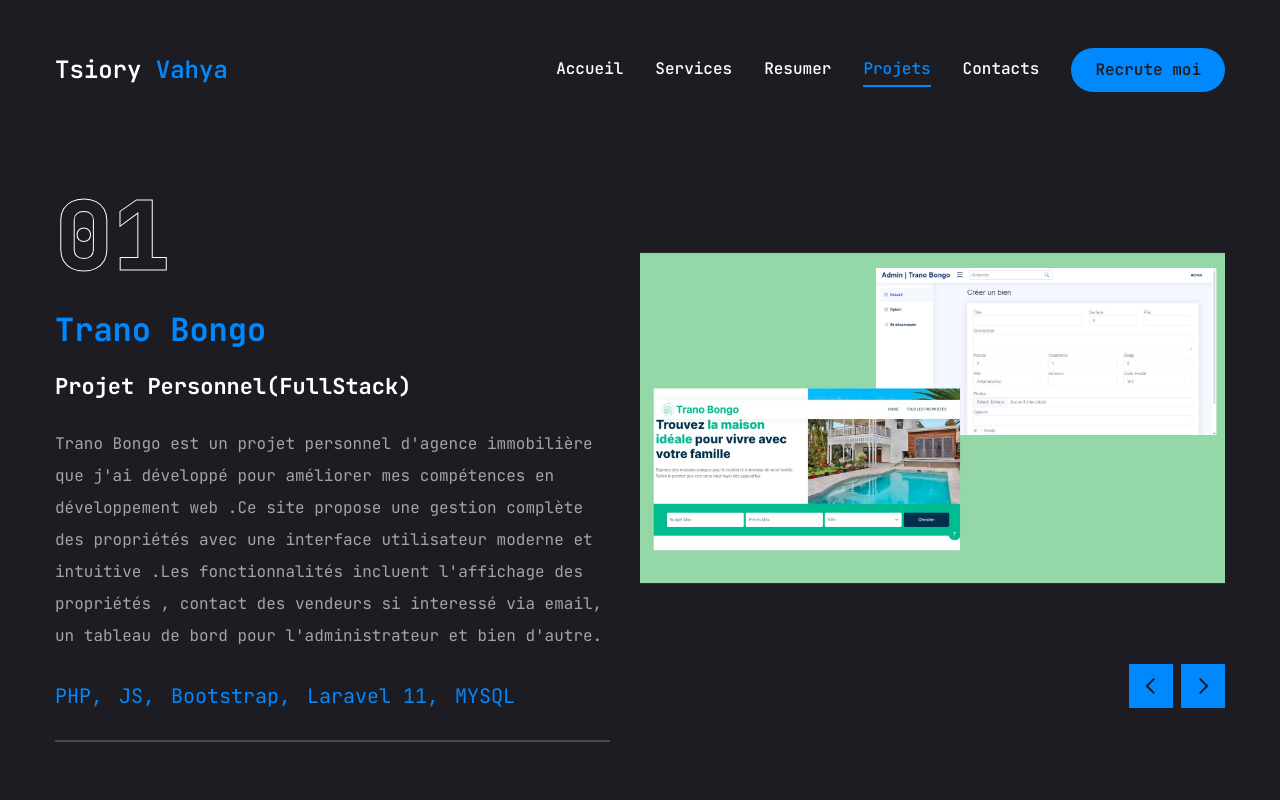
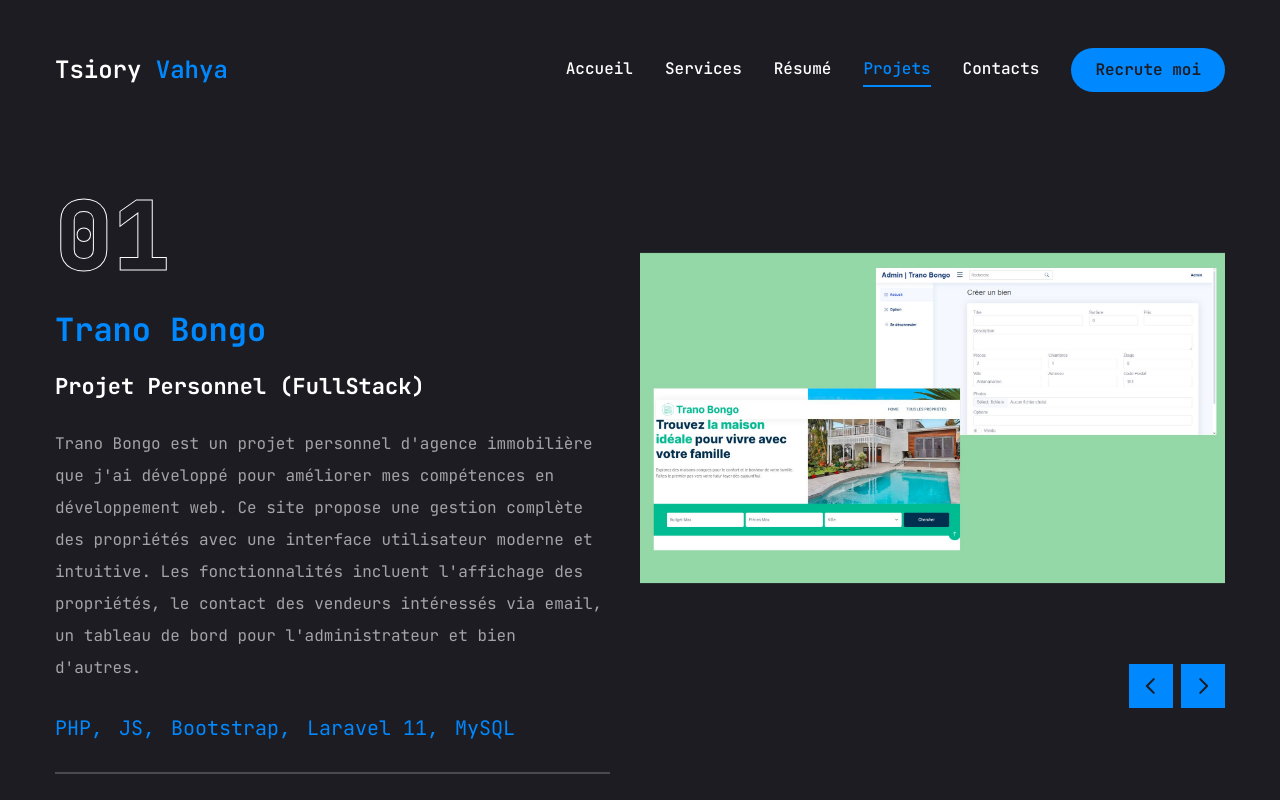
Before and after one commit to TsioryVahya/Tsiory_portofolio, a Next.js app: page /projets in a window 1280 px wide. Built offline with nearby package versions, Linux system fonts and the light colour scheme.

Commit message:
correction des fautes de francais

```diff
--- a/app/page.jsx
+++ b/app/page.jsx
@@ -19,8 +19,7 @@ const Home  = () => {
                 Hello, Je suis <br /> <span className='text-accent'>Tsiory Vahya RABEARIVONY</span>
               </h1>
               <p className='max-w-[500px] mb-9 text-white/80'>
-                  Je suis passionné par la création de solutions techniques optimisés et je maitrise
-                  plusieurs langages de programmation et technologies
+              Je suis passionné par la création de solutions techniques optimisées et je maîtrise plusieurs langages de programmation et technologies.
               </p>
                 {/*button*/}
               <div className="flex flex-col xl:flex-row items-center gap-8">
--- a/app/projets/page.jsx
+++ b/app/projets/page.jsx
@@ -22,34 +22,33 @@ import WorkSliderBtns from "@/components/WorkSliderBtns";
 
 const projects = [
     {
-        num:'01',
-        category:'Projet Personnel(FullStack)',
-        title:"Trano Bongo",
-        description:"Trano Bongo est un projet personnel d'agence immobilière que j'ai développé pour améliorer mes compétences en développement web .Ce site propose une gestion complète des propriétés avec une interface utilisateur moderne et intuitive .Les fonctionnalités incluent l'affichage des propriétés  , contact des vendeurs si interessé via email,  un tableau de bord pour l'administrateur et bien d'autre. ",
-        stack: [{name:"PHP"},{name:"JS"},{name:"Bootstrap"},{name:"Laravel 11"},{name:"MYSQL"}],
-        image:"/assets/projets/tranobongo.jpg",
-        github:"",
-
+        num: '01',
+        category: 'Projet Personnel (FullStack)',
+        title: "Trano Bongo",
+        description: "Trano Bongo est un projet personnel d'agence immobilière que j'ai développé pour améliorer mes compétences en développement web. Ce site propose une gestion complète des propriétés avec une interface utilisateur moderne et intuitive. Les fonctionnalités incluent l'affichage des propriétés, le contact des vendeurs intéressés via email, un tableau de bord pour l'administrateur et bien d'autres.",
+        stack: [{ name: "PHP" }, { name: "JS" }, { name: "Bootstrap" }, { name: "Laravel 11" }, { name: "MySQL" }],
+        image: "/assets/projets/tranobongo.jpg",
+        github: "",
     },
     {
-        num:'02',
-        category:'Stage (Back-End)',
-        title:"Site Web Interne",
-        description:"c'est un projet qu'on a fait chez Océanes Adventures , on a crée une site web pour gérer les voyages de chaque voiture . Ce site propose une gestion des voitures , trajets avec une page planning et bien d'autre",
-        stack: [{name:"Bootstrap"},{name:"PHP"}],
-        image:"/assets/projets/stage.jpg",
-        github:"",
+        num: '02',
+        category: 'Stage (Back-End)',
+        title: "Site Web Interne",
+        description: "C'est un projet qu'on a réalisé chez Océanes Adventures. On a créé un site web pour gérer les voyages de chaque voiture. Ce site propose une gestion des voitures, des trajets avec une page de planning et bien d'autres.",
+        stack: [{ name: "Bootstrap" }, { name: "PHP" }],
+        image: "/assets/projets/stage.jpg",
+        github: "",
     },
     {
-        num:'03',
-        category:'Projet Personnel(FullStack)',
-        title:"Tsiory Vahya Portofolio",
-        description:"Ce portofolio est un projet concu pour mettre en valeur mes compétences en développement web et mes réalisations professionnelles.Il offre une navigation fluide et réactive,permettant de découvrir mes projets , mon parcours et mes services.Le site inclut également des fonctionnalités telles qu'un bouton de téléchargement de CV,une section détaillant mes compétences techniques,ainsi qu'une page dédiée à mes projets clés.",
-        stack: [{name:"React"},{name:"Next.js"},{name:"Tailwind"}],
-        image:"/assets/projets/portofolio.jpg",
-        github:"",
+        num: '03',
+        category: 'Projet Personnel (FullStack)',
+        title: "Tsiory Vahya Portfolio",
+        description: "Ce portfolio est un projet conçu pour mettre en valeur mes compétences en développement web et mes réalisations professionnelles. Il offre une navigation fluide et réactive, permettant de découvrir mes projets, mon parcours et mes services. Le site inclut également des fonctionnalités telles qu'un bouton de téléchargement de CV, une section détaillant mes compétences techniques, ainsi qu'une page dédiée à mes projets clés.",
+        stack: [{ name: "React" }, { name: "Next.js" }, { name: "Tailwind" }],
+        image: "/assets/projets/portofolio.jpg",
+        github: "",
     }
-]
+];
 
 
 
--- a/app/resumer/page.jsx
+++ b/app/resumer/page.jsx
@@ -4,140 +4,142 @@ import {FaHtml5,FaCss3,FaJs,FaPhp,FaReact,FaNodeJs} from "react-icons/fa";
 import { SiTailwindcss , SiLaravel,SiBootstrap,SiPostgresql,SiMysql,SiGithub} from "react-icons/si";
 
 const about = {
-    title:"A propos de moi",
-    description:"Passionné par le développement web, je suis Tsiory Vahya Rabeaivony, étudiant en deuxième année à l'IT University. Avec deux ans d'expérience dans la création de solutions numériques, j'aime relever des défis techniques et transformer des idées en réalité. Toujours en quête d'apprentissage, je m'efforce de rester à jour avec les dernières tendances technologiques.",
-    info : [
+    title: "À propos de moi",
+    description: "Passionné par le développement web, je suis Tsiory Vahya Rabeaivony, étudiant en deuxième année à l'IT University. Avec deux ans d'expérience dans la création de solutions numériques, j'aime relever des défis techniques et transformer des idées en réalité. Toujours en quête d'apprentissage, je m'efforce de rester à jour avec les dernières tendances technologiques.",
+    info: [
         {
-            fieldName:"Nom:",
-            fieldValue:"RABEARIVONY",
+            fieldName: "Nom :",
+            fieldValue: "RABEARIVONY",
         },
         {
-            fieldName:"Prénom:",
-            fieldValue:"Tsiory Vahya",
+            fieldName: "Prénom :",
+            fieldValue: "Tsiory Vahya",
         },
         {
-            fieldName:"Téléphone:",
-            fieldValue:"+261346739592",
+            fieldName: "Téléphone :",
+            fieldValue: "+261346739592",
         },
         {
-            fieldName:"Email:",
-            fieldValue:"tsioryvahyarabearivony@gmail.com",
+            fieldName: "Email :",
+            fieldValue: "tsioryvahyarabearivony@gmail.com",
         },
         {
-            fieldName:"Etude:",
-            fieldValue:"Deuxième année (IT University)",
+            fieldName: "Études :",
+            fieldValue: "Deuxième année (IT University)",
         },
         {
-            fieldName:"Expériences:",
-            fieldValue:"2 ans",
+            fieldName: "Expériences :",
+            fieldValue: "2 ans",
         },
     ]
 };
 
-const experience ={
-    icon:"",
-    title:"Mes expériences",
-    description:"Développeur back-end avec deux ans d'expérience, spécialisé dans la création de solutions web innovantes, alliant compétences en back-end et un peu de front-end pour offrir une expérience utilisateur optimale",
-    items:[
+const experience = {
+    icon: "",
+    title: "Mes expériences",
+    description: "Développeur back-end avec deux ans d'expérience, spécialisé dans la création de solutions web innovantes, alliant compétences en back-end et un peu de front-end pour offrir une expérience utilisateur optimale.",
+    items: [
         {
-            company:"Projet Personelle",
-            position:"Développeur Full Stack",
-            duration:"Juillet 2024 - present",
+            company: "Projet Personnel",
+            position: "Développeur Full Stack",
+            duration: "Juillet 2024 - présent",
         },
         {
-            company:"Océanes Adventures",
-            position:"Stagiaire Développeur Back-End",
-            duration:"Avril 2024 - Juin 2024",
+            company: "Océanes Adventures",
+            position: "Stagiaire Développeur Back-End",
+            duration: "Avril 2024 - Juin 2024",
         },
         {
-            company:"SMARTELIA",
-            position:"Stagiaire",
-            duration:"septembre 2023 - novembre 2023",
+            company: "SMARTELIA",
+            position: "Stagiaire",
+            duration: "Septembre 2023 - Novembre 2023",
         },
     ]
 };
 
-const education ={
-    icon:"",
-    title:"Mes Etudes",
-    description:"Actuellement étudiant en Licence en Informatique à l'IT University, j'ai acquis des compétences solides en développement web grâce à une formation pratique et théorique, notamment à Passerelles Numériques Madagasikara.",
-    items:[
+const education = {
+    icon: "",
+    title: "Mes Études",
+    description: "Actuellement étudiant en Licence en Informatique à l'IT University, j'ai acquis des compétences solides en développement web grâce à une formation pratique et théorique, notamment à Passerelles Numériques Madagasikara.",
+    items: [
         {
-            institution:"IT University",
-            degree:"Licence en Informatiques",
-            duration:"2023 - present",
+            institution: "IT University",
+            degree: "Licence en Informatique",
+            duration: "2023 - présent",
         },
         {
-            institution:"Passerelles Numériques Madagasikara",
-            degree:"Formation en Développement Web",
-            duration:"2022 - 2023",
+            institution: "Passerelles Numériques Madagasikara",
+            degree: "Formation en Développement Web",
+            duration: "2022 - 2023",
         },
         {
-            institution:"Mathématiques et Informatiques Ankatso",
-            degree:"Premiére année",
-            duration:"2021 - 2022",
+            institution: "Mathématiques et Informatique Ankatso",
+            degree: "Première année",
+            duration: "2021 - 2022",
         },
         {
-            institution:"Lycée Jules Ferry Faravohitra",
-            degree:"Baccalauréat",
-            duration:"2020",
+            institution: "Lycée Jules Ferry Faravohitra",
+            degree: "Baccalauréat",
+            duration: "2020",
         },
     ]
 };
-const skills ={
-    title:"Mes compétences",
-    description:"Fort d'une expertise polyvalente, je suis capable de concevoir et développer des solutions numériques efficaces, alliant créativité et rigueur technique.",
-    skillList:[
+
+const skills = {
+    title: "Mes compétences",
+    description: "Fort d'une expertise polyvalente, je suis capable de concevoir et développer des solutions numériques efficaces, alliant créativité et rigueur technique.",
+    skillList: [
         {
-            icon:<FaHtml5/>,
-            name:"Html 5",
+            icon: <FaHtml5 />,
+            name: "HTML 5",
         },
         {
-            icon:<FaCss3/>,
-            name:"Css 3",
+            icon: <FaCss3 />,
+            name: "CSS 3",
         },
         {
-            icon:<FaJs/>,
-            name:"Javascript",
+            icon: <FaJs />,
+            name: "JavaScript",
         },
         {
-            icon:<FaPhp/>,
-            name:"PHP",
+            icon: <FaPhp />,
+            name: "PHP",
         },
         {
-            icon:<FaReact/>,
-            name:"React",
+            icon: <FaReact />,
+            name: "React",
         },
         {
-            icon:<SiTailwindcss/>,
-            name:"Tailwind",
+            icon: <SiTailwindcss />,
+            name: "Tailwind",
         },
         {
-            icon:<SiBootstrap/>,
-            name:"Bootstrap",
+            icon: <SiBootstrap />,
+            name: "Bootstrap",
         },
         {
-            icon:<FaNodeJs/>,
-            name:"NodeJs",
+            icon: <FaNodeJs />,
+            name: "Node.js",
         },
         {
-            icon:<SiLaravel/>,
-            name:"Laravel",
+            icon: <SiLaravel />,
+            name: "Laravel",
         },
         {
-            icon:<SiPostgresql/>,
-            name:"PostgreSQL",
+            icon: <SiPostgresql />,
+            name: "PostgreSQL",
         },
         {
-            icon:<SiMysql/>,
-            name:"MySQL",
+            icon: <SiMysql />,
+            name: "MySQL",
         },
         {
-            icon:<SiGithub/>,
-            name:"Github",
+            icon: <SiGithub />,
+            name: "GitHub",
         },
     ]
 };
+
 
 import {Tabs,TabsContent,TabsList,TabsTrigger} from "@/components/ui/tabs";
 
--- a/app/services/page.jsx
+++ b/app/services/page.jsx
@@ -4,28 +4,29 @@ import {BsArrowDownRight} from "react-icons/bs";
 import Link from "next/link";
 import {motion} from "framer-motion";
 
-const services =[
+const services = [
     {
-        num:'01',
-        title:'Développement d\'API',
-        description: 'Je concois des API sécurisées et performantes qui permettent aux applications et services de communiquer entre eux.',
+        num: '01',
+        title: 'Développement d\'API',
+        description: 'Je conçois des API sécurisées et performantes qui permettent aux applications et services de communiquer entre eux.',
     },
     {
-        num:'02',
-        title:'Intégration de bases de données',
-        description: 'J\'assure la conception, la gestion et l\'optimisation des bases de données.Que ce soit sur MySQL ou  PostgreSQl',
+        num: '02',
+        title: 'Intégration de bases de données',
+        description: 'J\'assure la conception, la gestion et l\'optimisation des bases de données. Que ce soit sur MySQL ou PostgreSQL.',
     },
     {
-        num:'03',
-        title:'Sécurisation des applications',
-        description: 'Je mets en place des mesures de sécurité avancées pour protéger les applications.Cela inclut l\'authentification sécurisée,la protection contre les injections SQL et les failles XSS',
+        num: '03',
+        title: 'Sécurisation des applications',
+        description: 'Je mets en place des mesures de sécurité avancées pour protéger les applications. Cela inclut l\'authentification sécurisée, la protection contre les injections SQL et les failles XSS.',
     },
     {
-        num:'04',
-        title:'Optimisations des performances',
-        description: 'J\'analyse et optimise les systèmes pour garantir une performance maximale.Cela inclut l\'optimisation des requetes de bases de données,l\'amélioration globale de la rapidité des applications',
+        num: '04',
+        title: 'Optimisation des performances',
+        description: 'J\'analyse et optimise les systèmes pour garantir une performance maximale. Cela inclut l\'optimisation des requêtes de bases de données, l\'amélioration globale de la rapidité des applications.',
     },
-]
+];
+
 
 const Services = () => {
     return(
--- a/components/MobileNav.jsx
+++ b/components/MobileNav.jsx
@@ -8,7 +8,7 @@ import { CiMenuFries } from "react-icons/ci";
 const links = [
     { name: "Accueil", path: "/" },
     { name: "services", path: "/services" },
-    { name: "resumer", path: "/resumer" },
+    { name: "résumé", path: "/resumer" },
     { name: "projets", path: "/projets" },
     { name: "contacts", path: "/contact" },
 ];
--- a/components/Nav.jsx
+++ b/components/Nav.jsx
@@ -13,7 +13,7 @@ const links = [
         path: "/services",
     },
     {
-        name: "resumer",
+        name: "résumé",
         path: "/resumer",
     },
     {
--- a/components/Stats.jsx
+++ b/components/Stats.jsx
@@ -8,11 +8,11 @@ const stats =[
     },
     {
         num:3,
-        text:"Projets compléter",
+        text:"Projets complétés",
     },
     {
         num:8,
-        text:"Technologies maitriser",
+        text:"Technologies maîtrisées",
     },
     {
         num:60,
```
